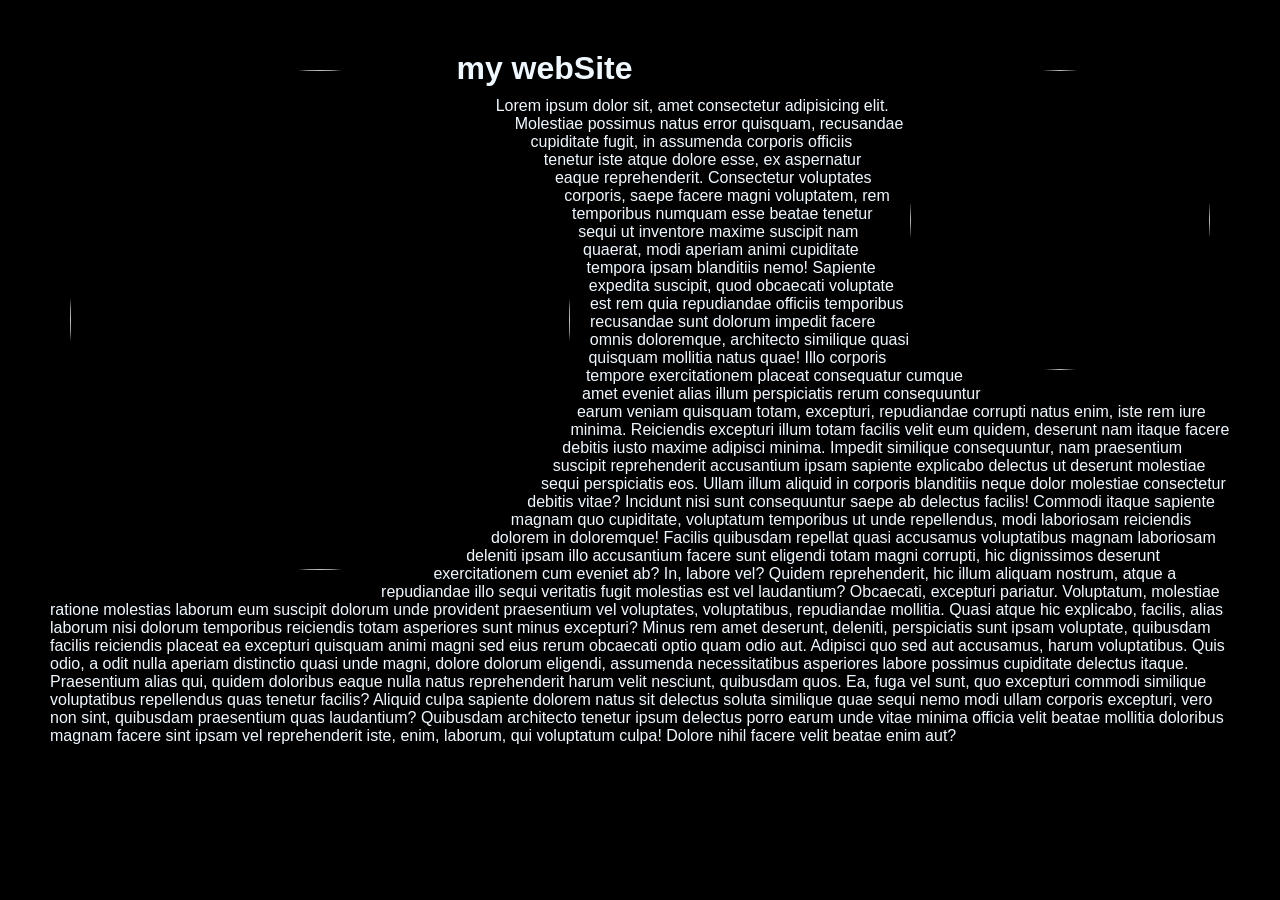
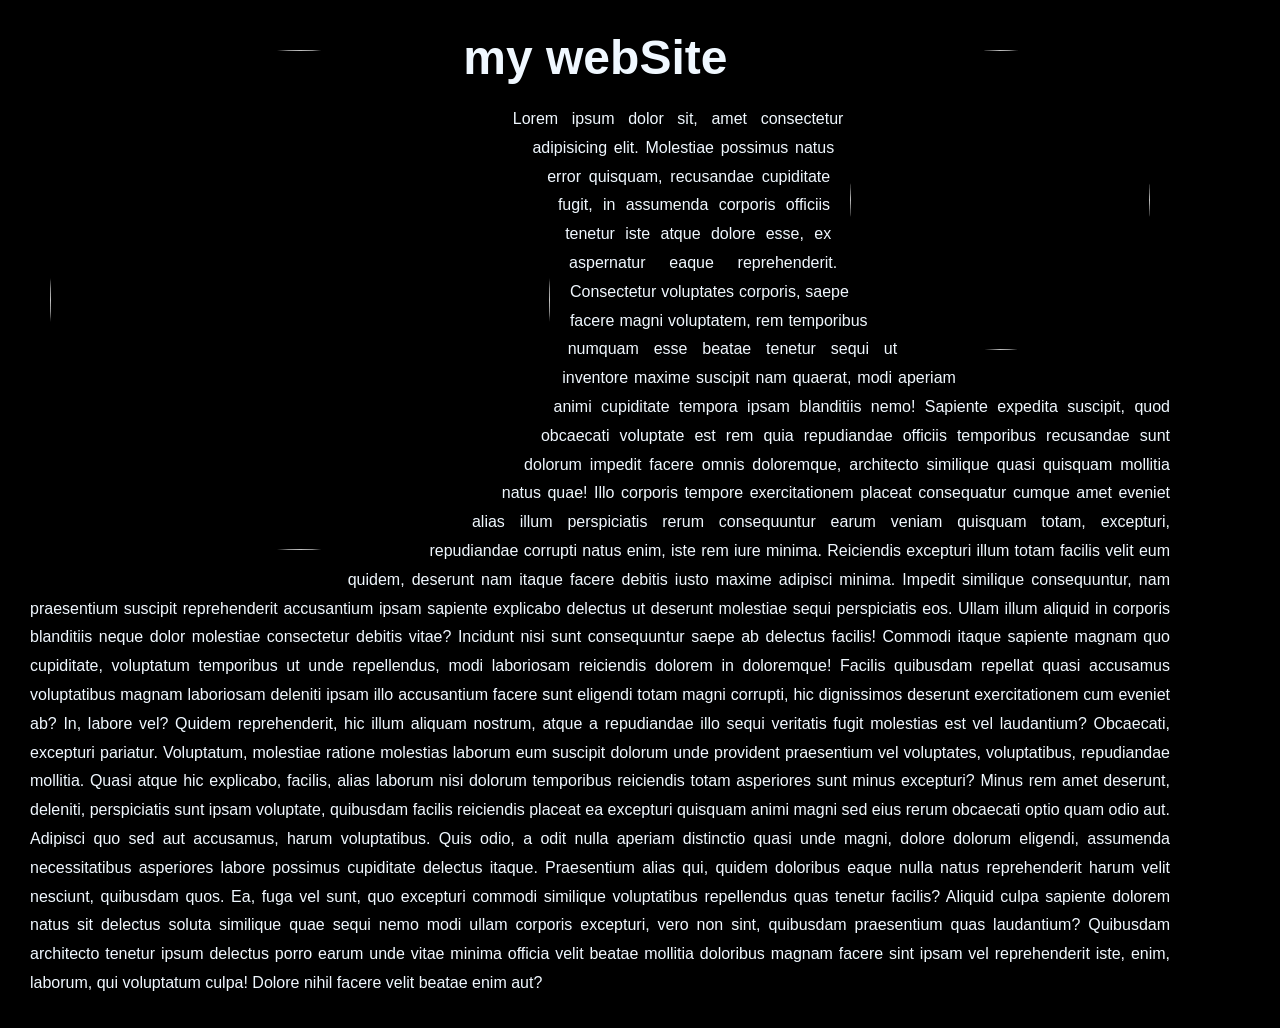

Refactor CSS for improved layout and responsiveness

--- a/style.css
+++ b/style.css
@@ -13,10 +13,12 @@ body{
 
 }
 section{
-
+     max-width: 1200px;
     position: relative;
     width: 100%;
     padding: 50px;
+    padding: 30px;
+
 }
 .circle{
     position: relative;
@@ -75,17 +77,81 @@ section a h2,section p{
 }
 section a h2{
     text-decoration: none;
-font-size: 2em;margin-bottom: 10px;}
+     font-size: 2em;
+     margin-bottom: 10px;
+    font-size: clamp(1.8rem, 4vw, 3rem);
+    margin-bottom: 20px;
+}
 section p{
 
     color: aliceblue;
+     line-height: 1.8;
+    text-align: justify;
+    font-size: 1rem;
+}
+
+
+/* Responsive للتابلت والموبايل */
+@media (max-width: 768px){
+
+    section{
+        padding: 15px;
+    }
+
+    .circle.circle1,
+    .circle.circle2,
+    .circle.circle3,
+    .circle.circle4{
+
+        float: none;
+        display: block;
+
+        width: 220px;
+        height: 220px;
+
+        margin: 20px auto;
+        shape-outside: none;
+    }
+
+    section a h2{
+        text-align: center;
+        font-size: 2rem;
+    }
+
+    section p{
+        font-size: 15px;
+        line-height: 1.8;
+    }
+}
+
+/* للأجهزة الصغيرة جداً */
+@media (max-width: 480px){
+
+    .circle.circle1,
+    .circle.circle2,
+    .circle.circle3,
+    .circle.circle4{
+
+        width: 170px;
+        height: 170px;
+    }
+
+    section{
+        padding: 10px;
+    }
+
+    section p{
+        font-size: 14px;
+    }
+
+    section a h2{
+        font-size: 1.5rem;
+    }
 }
 
 
 
-
-
-@media (max-width: 300px) {
+/* @media (max-width: 300px) {
     section{
 
         position: relative;
@@ -154,7 +220,7 @@ section p{
     section p{
     
         color: aliceblue;
-    }
+    } */
 
 
 
